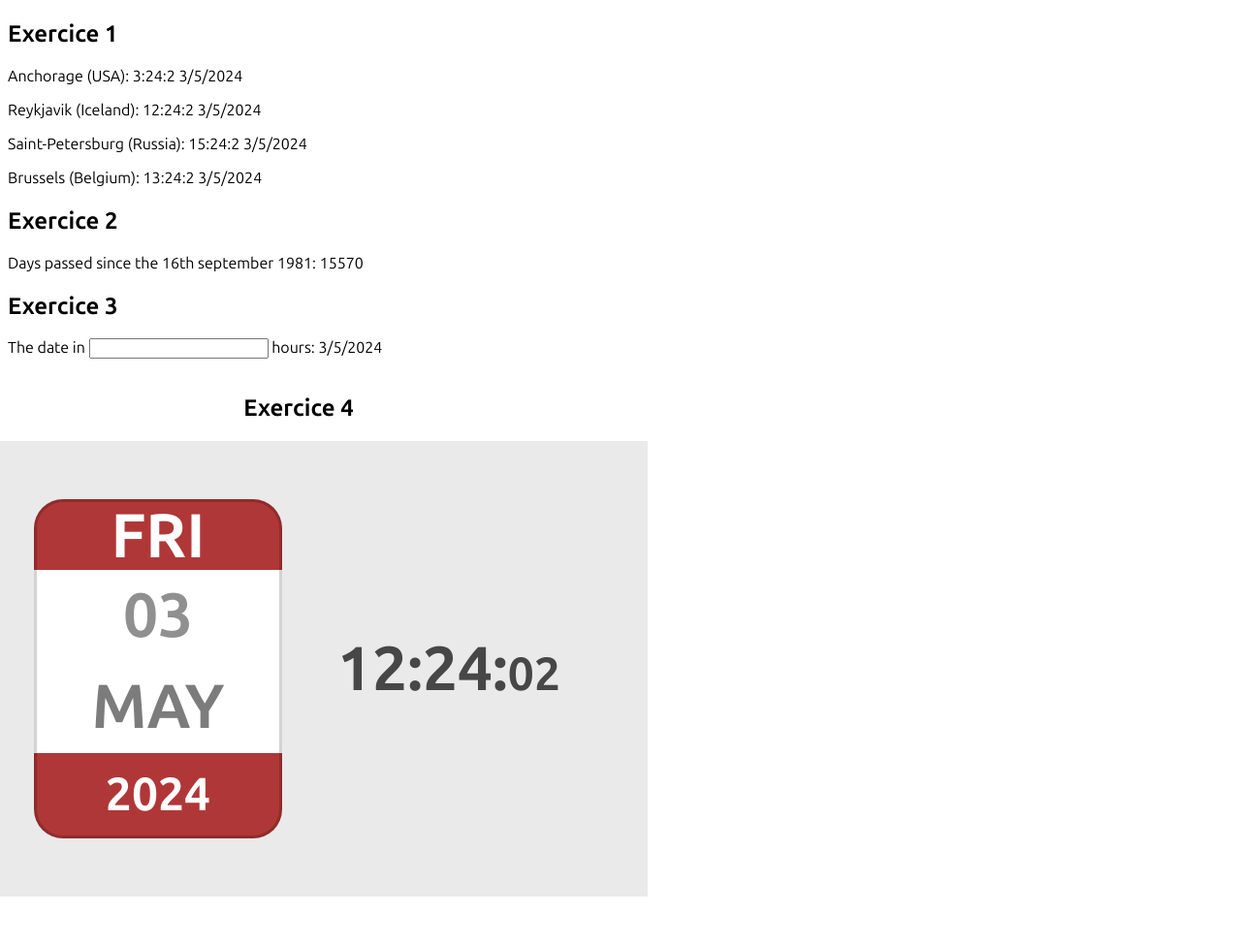
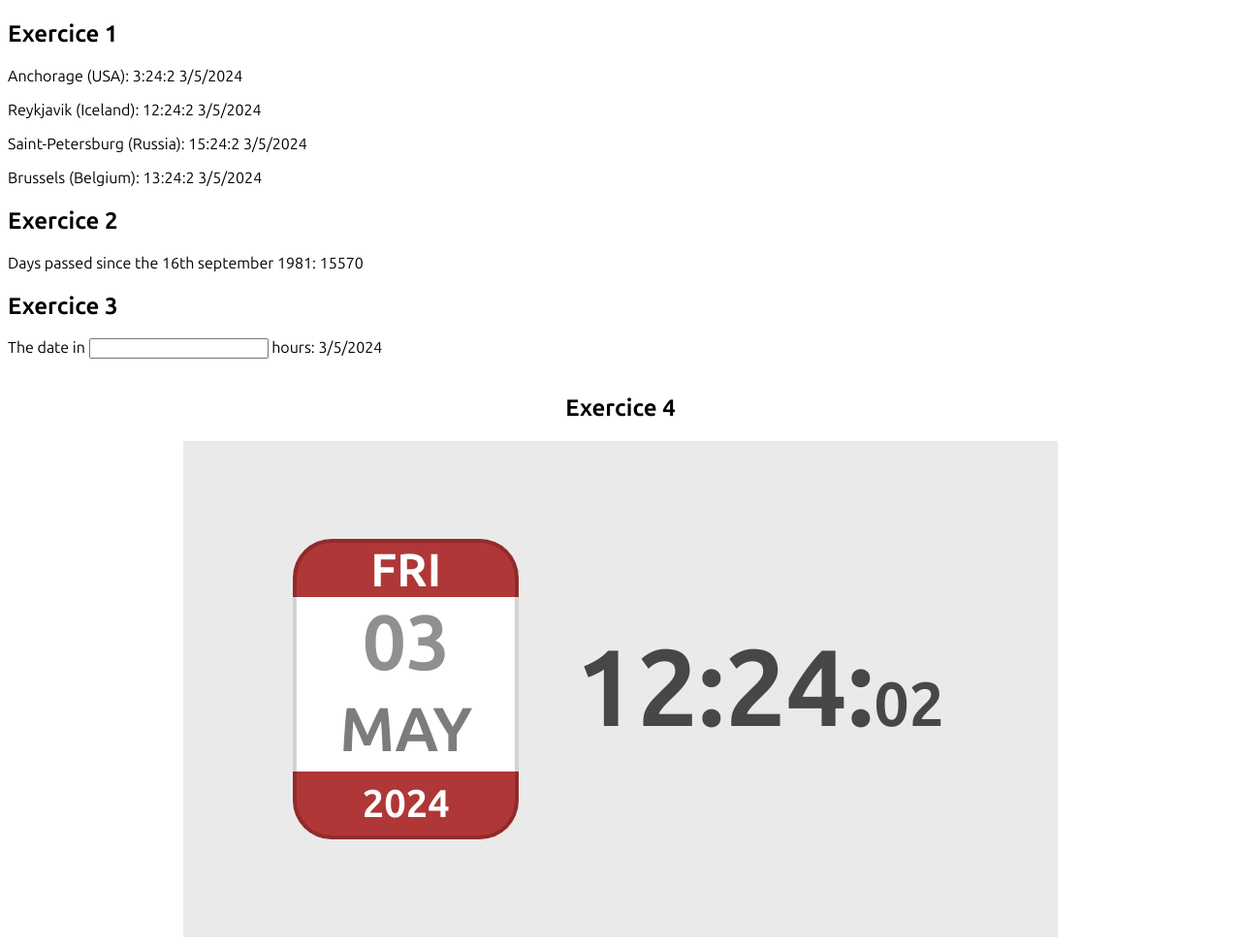
Before and after one commit to javadaller/dates, a plain HTML site: page index.html in a window 1280 px wide. Shown: the whole page at 97% size. Before the commit the page ends 933 px from the top, so only its background shows below. Drawn offline with Linux system fonts and the light colour scheme.

Commit message:
revoilà

```diff
--- a/style.css
+++ b/style.css
@@ -10,7 +10,7 @@ body {
 }
 
 #exo4 {
-    width: 600px;
+    width: 100%;
     display:flex;
     flex-direction: column;
     justify-content: center;
@@ -19,12 +19,12 @@ body {
 
 #dateContainer {
     font-weight: bold;
-    width:600px;
+    width:700px;
     display:flex;
     justify-content: space-around;
     align-items: center;
     background-color: #EAEAEA;
-    padding:10%;
+    padding:8%;
 }
 
 #date {
@@ -33,23 +33,23 @@ body {
     justify-content: space-between;
     align-items: center;
     border-radius: 20px;
-    width:250px;
-    height:350px;
+    width:225px;
+    height:310px;
 }
 
 #dateHeader {
     display: flex;
     justify-content: center;
     align-items: center;
-    height:20%;
+    height:18%;
     width:100%;
-    font-size:4rem;
+    font-size:3rem;
     font-weight: bold;
     color:white;
     text-transform: uppercase;
     background-color: #B03737;
-    border-radius: 30px 30px 0px 0px;
-    border:solid 3px #912B2B;
+    border-radius: 40px 40px 0px 0px;
+    border:solid 4px #912B2B;
     border-bottom: 0px;
 }
 
@@ -58,17 +58,17 @@ body {
     justify-content: center;
     align-items: center;
     width:100%;
-    height:27.5%;
-    font-size: 4rem;
+    height:31%;
+    font-size: 5rem;
     color:#909090;
     background-color: white;
-    border:solid 3px #D3D3D3;
+    border:solid 4px #D3D3D3;
     border-bottom: 0px;
     border-top: 0px;
 }
 
 #dateMonth {
-    border:solid 3px #D3D3D3;
+    border:solid 4px #D3D3D3;
     border-bottom: 0px;
     border-top: 0px;
     text-transform: uppercase;
@@ -78,32 +78,34 @@ body {
     width:100%;
     height:27.5%;
     font-size:4rem;
+    font-weight: bold;
     background-color: white;
     color:#7C7C7C;
 }
 
 #dateFooter {
-    border:solid 3px #912B2B;
+    border:solid 4px #912B2B;
     border-top: 0px;
     display: flex;
     justify-content: center;
     align-items: center;
-    height:25%;
+    height:22%;
     width:100%;
-    font-size: 3rem;
+    font-size: 2.5rem;
     color:white;
     background-color: #B03737;
-    border-radius: 0px 0px 30px 30px;
+    border-radius: 0px 0px 40px 40px;
     font-weight: bold;
 }
 
 #time {
+    margin-left: 30px;
     color:#474747;
-    font-size: 4rem;
+    font-size: 7rem;
     font-weight: bold;
     cursor:pointer;
 }
 
 .timeSeconds {
-    font-size: 3rem;
+    font-size: 4rem;
 }
```
